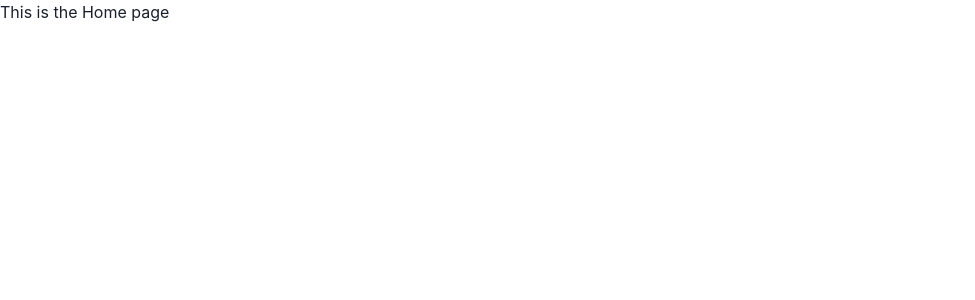
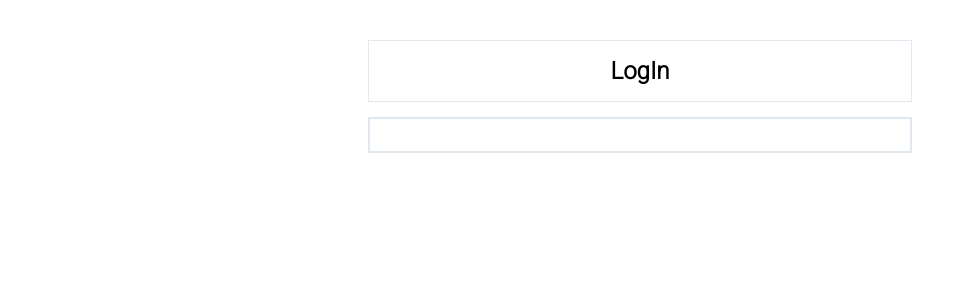
Before and after one commit to MandyIntheSpace/SocketIo, a React (Create React App) app: page / in a window 1280 px wide. Shown: the top 300 px of the page, without its empty margins (0-975 px from the left). Built offline with nearby package versions, Linux system fonts and the light colour scheme.

Commit message:
Initial Commit

```diff
--- a/src/App.css
+++ b/src/App.css
@@ -1,38 +1,6 @@
+@import url('https://fonts.googleapis.com/css2?family=Roboto:wght@300&display=swap');
+
 .App {
-  text-align: center;
-}
-
-.App-logo {
-  height: 40vmin;
-  pointer-events: none;
-}
-
-@media (prefers-reduced-motion: no-preference) {
-  .App-logo {
-    animation: App-logo-spin infinite 20s linear;
-  }
-}
-
-.App-header {
-  background-color: #282c34;
   min-height: 100vh;
   display: flex;
-  flex-direction: column;
-  align-items: center;
-  justify-content: center;
-  font-size: calc(10px + 2vmin);
-  color: white;
 }
-
-.App-link {
-  color: #61dafb;
-}
-
-@keyframes App-logo-spin {
-  from {
-    transform: rotate(0deg);
-  }
-  to {
-    transform: rotate(360deg);
-  }
-}
--- a/src/App.js
+++ b/src/App.js
@@ -7,7 +7,7 @@ import ChatPage from './Pages/ChatPage';
 
 function App() {
   return (
-    <div>
+    <div className='App'>
       <Routes>
       <Route path='/' Component={HomePage}/>
       <Route path='/chat' Component={ChatPage}/>
--- a/src/Pages/HomePage.jsx
+++ b/src/Pages/HomePage.jsx
@@ -1,9 +1,39 @@
 import React from 'react'
+import { Container, Box, Text } from '@chakra-ui/react'
 
 export default function HomePage() {
   return (
-    <div>
-      This is the Home page
-    </div>
+    <>
+      <Container maxW='xl' centerContent>
+        <Box
+          display={"flex"}
+          justifyContent='center'
+          p={3}
+          bg={'white'}
+          w='100%'
+          m="40px 0 15px 0"
+          borderRadius="1g"
+          borderWidth="1px"
+          color={"black"}>
+          <Text
+            fontSize={"2xl"}
+            fontFamily={'Roboto'}
+            color={"black"}
+            fontWeight={'bold'}
+          >LogIn</Text>
+        </Box>
+
+        <Box
+        p={4}
+        bg={'white'}
+        borderRadius={'1g'}
+        borderWidth='2px'
+        width={'100%'}
+        >
+
+        </Box>
+
+      </Container>
+    </>
   )
 }
```
